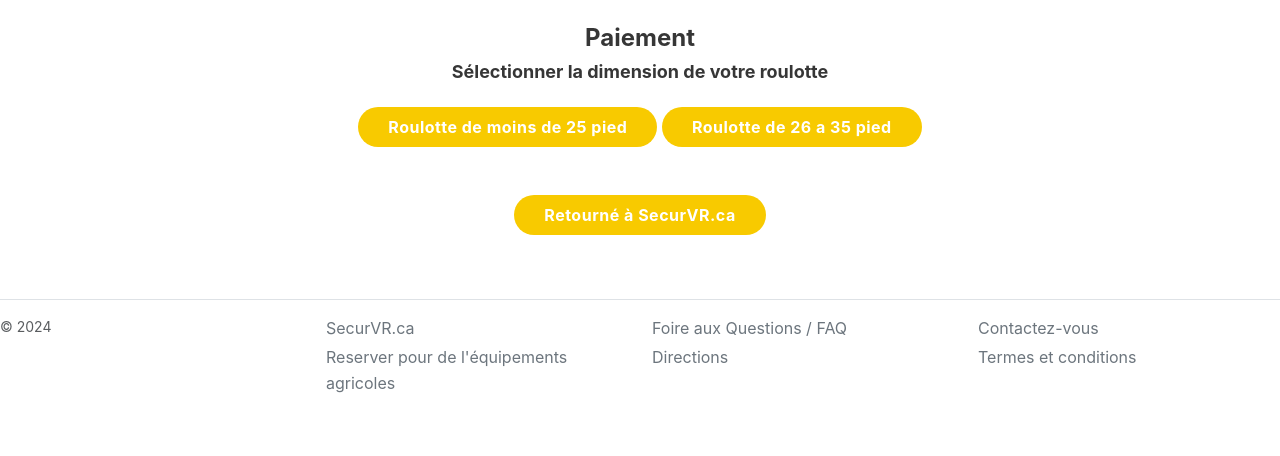
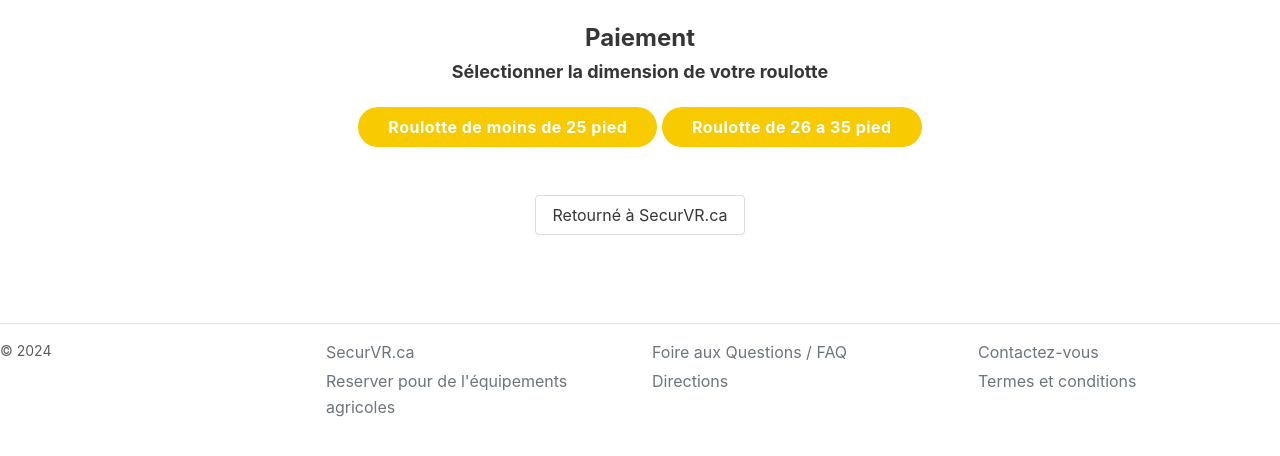
Before and after one commit to gettingalex/GardeVR, a Flask app: page / in a window 1280 px wide. Shown: the part 76-532 px from the top of the page. Run offline with Flask 3, Linux system fonts and the light colour scheme; data comes from the database, SQL or seed files in the repository; some libraries are stand-ins or nearby versions.

Commit message:
redesign

```diff
--- a/templates/index.html
+++ b/templates/index.html
@@ -11,7 +11,7 @@
     {% endfor %}
     </div>
     <div class="container mt-5">
-      <a href="https://securvr.ca" class="button action-btn mt-5">Retourné à SecurVR.ca</a>
+      <a href="https://securvr.ca" class="button my-5">Retourné à SecurVR.ca</a>
     </div>
   </section>
 {% endblock %}
```
